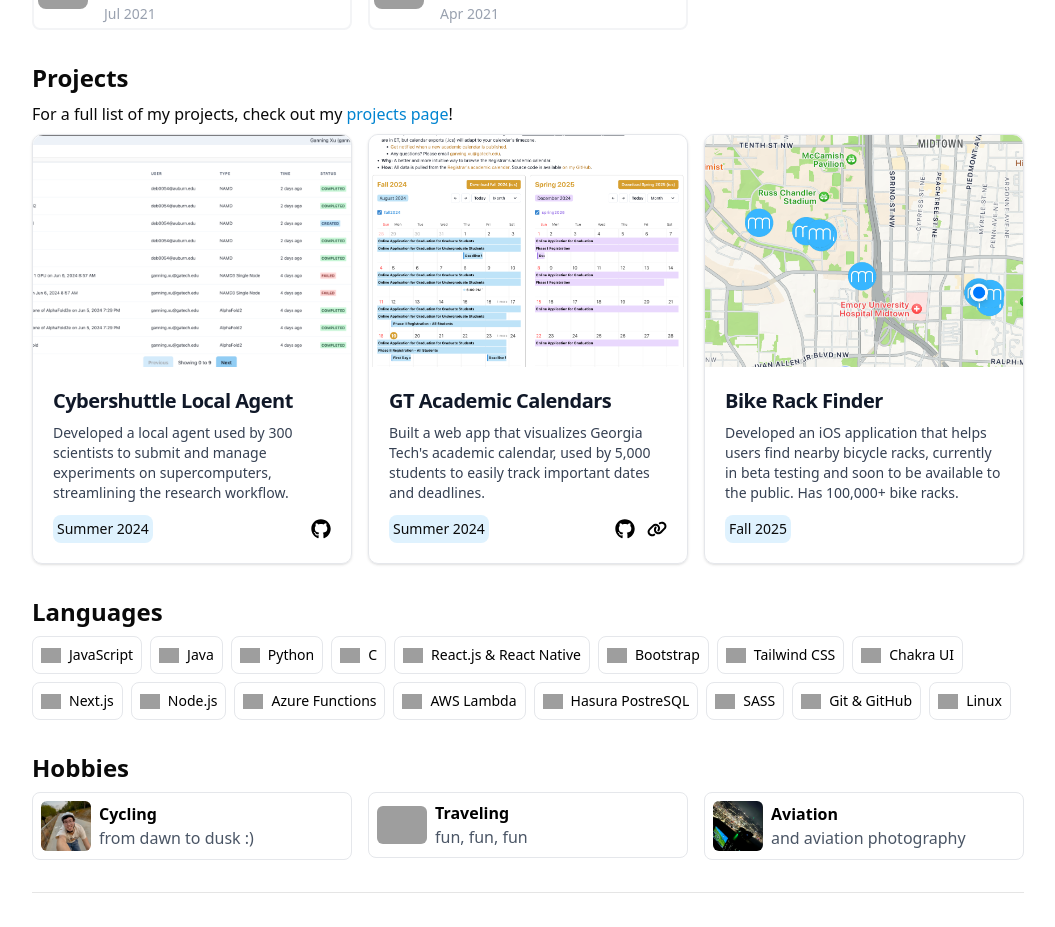
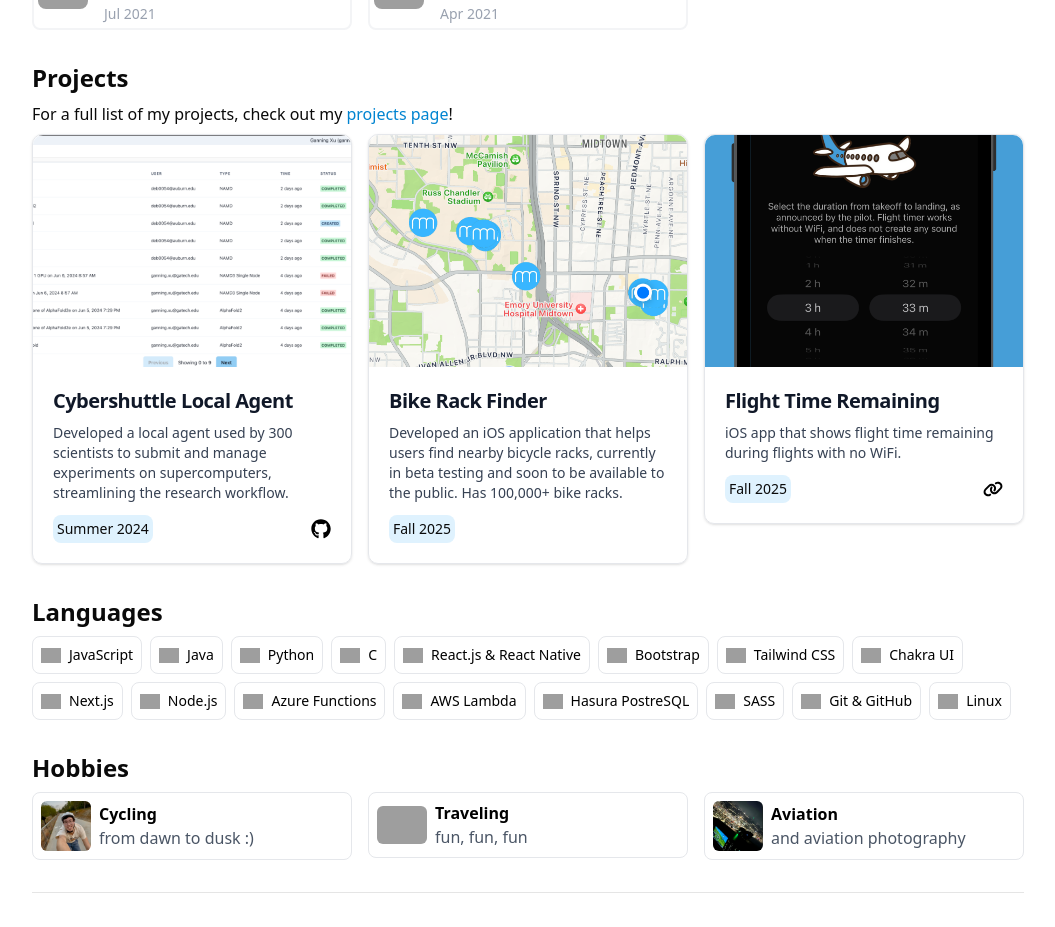
Before and after one commit to ganning127/ganningxu.com, a Next.js app: page / in a window 1280 px wide. Shown: the part 1073-2000 px from the top of the page, without its empty margins (112-1167 px from the left). Built offline with nearby package versions, Linux system fonts and the light colour scheme; grey boxes are pictures that could not be loaded.

Commit message:
added flight time remaining

```diff
--- a/src/app/page.tsx
+++ b/src/app/page.tsx
@@ -16,7 +16,7 @@ import { IntroSection } from "@/components/Sections/IntroSection";
 
 const projectsToShow = [
   "Bike Rack Finder",
-  "GT Academic Calendars",
+  "Flight Time Remaining",
   "Cybershuttle Local Agent",
 ];
 
--- a/src/data/projects.json
+++ b/src/data/projects.json
@@ -304,5 +304,15 @@
     "github": "https://github.com/apache/airavata/tree/cybershuttle-staging/modules/research-framework",
     "timeframe": "Spring 2025",
     "type": "web app"
+  },
+  {
+    "title": "Flight Time Remaining",
+    "img": "/images/projects/project-flight-time-remaining.png",
+    "alt": "Flight Time Remaining app launch screen",
+    "text": "iOS app that shows flight time remaining during flights with no WiFi.",
+    "link": "https://apps.apple.com/us/app/flight-time-remaining/id6755078870",
+    "github": "",
+    "timeframe": "Fall 2025",
+    "type": "app"
   }
 ]
```
Also changed, not shown: public/images/projects/project-flight-time-remaining.png (added).
